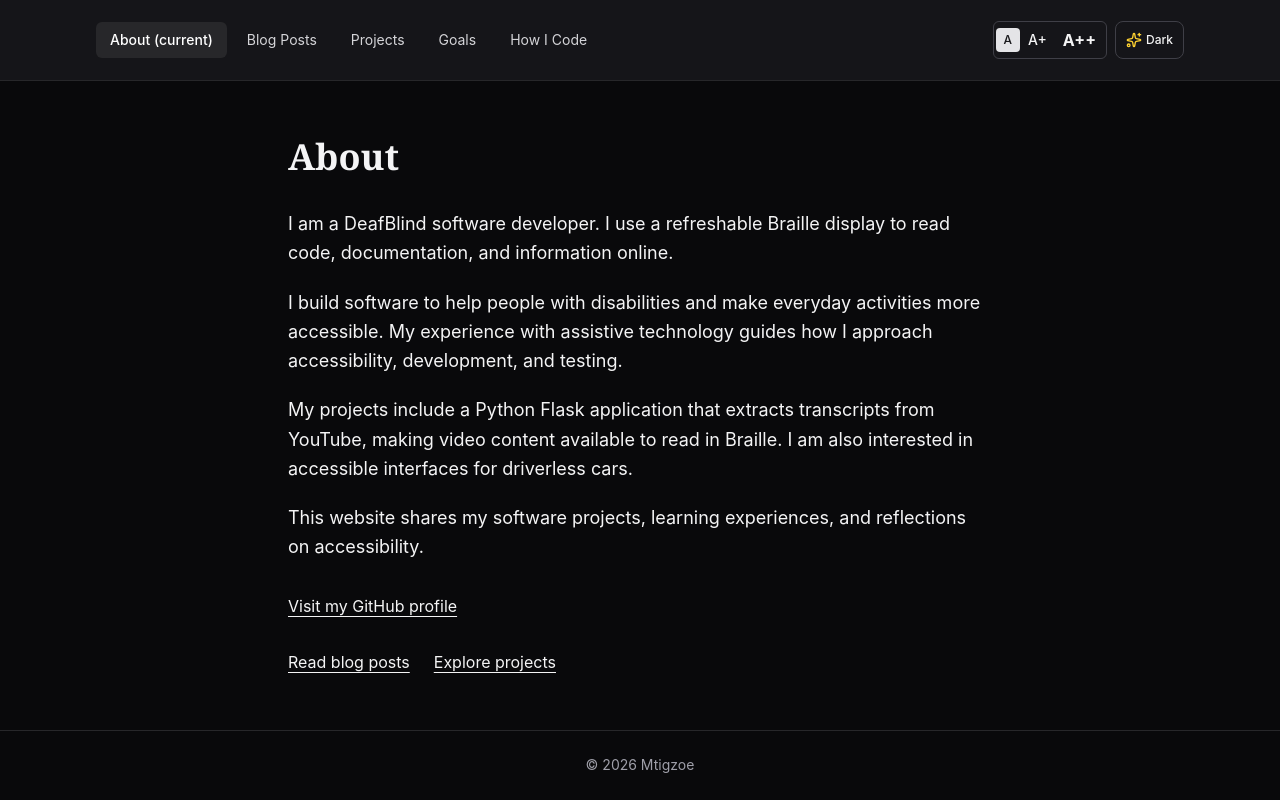
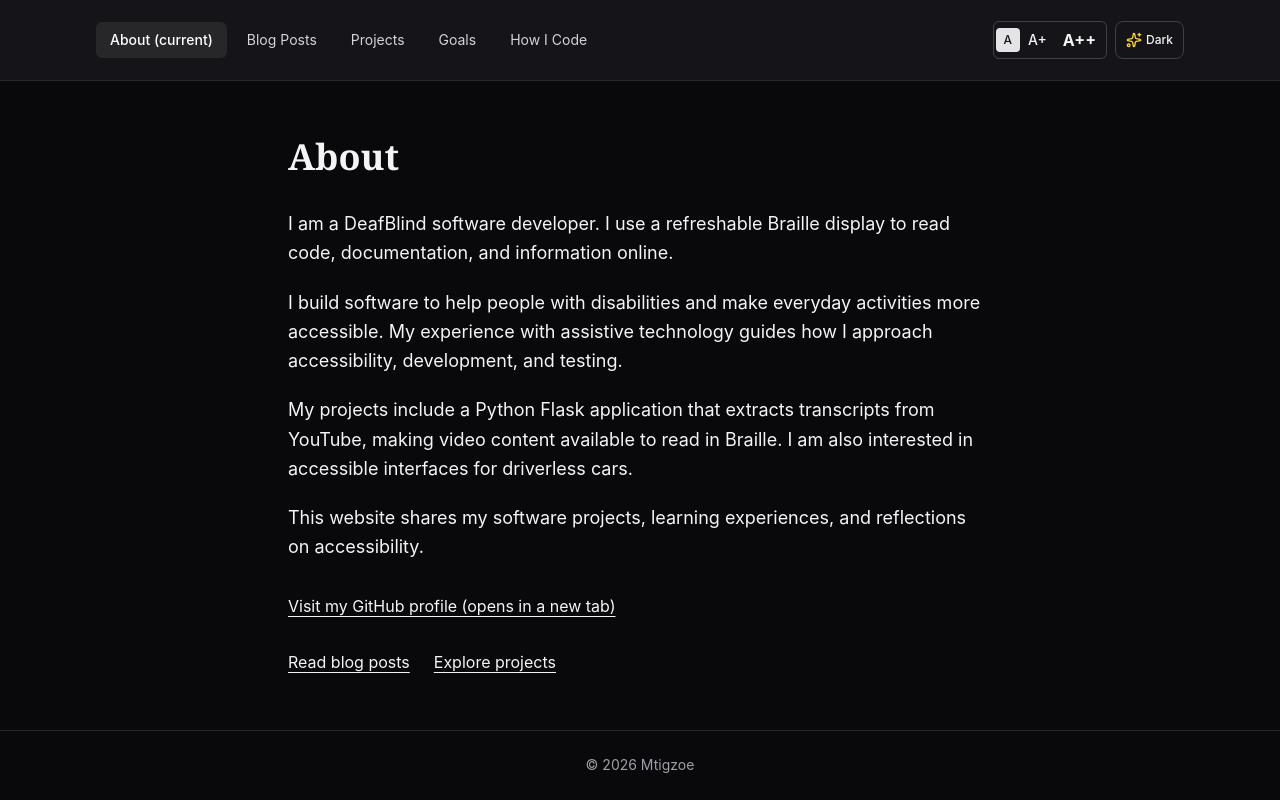
Before and after one commit to mtigzoe/portfolio, a Next.js app: page / in a window 1280 px wide. Built offline with nearby package versions, Linux system fonts and the light colour scheme.

Commit message:
Open external GitHub profile in new tab with accessible label (#9)

```diff
--- a/app/page.tsx
+++ b/app/page.tsx
@@ -33,8 +33,8 @@ export default function AboutPage() {
         </p>
       </div>
       <p>
-        <a href="https://github.com/mtigzoe" className="underline underline-offset-4 focus-visible:outline focus-visible:outline-2 focus-visible:outline-offset-4">
-          Visit my GitHub profile
+        <a href="https://github.com/mtigzoe" target="_blank" rel="noopener noreferrer" className="underline underline-offset-4 focus-visible:outline focus-visible:outline-2 focus-visible:outline-offset-4">
+          Visit my GitHub profile (opens in a new tab)
         </a>
       </p>
       <div className="flex flex-wrap gap-6">
```
